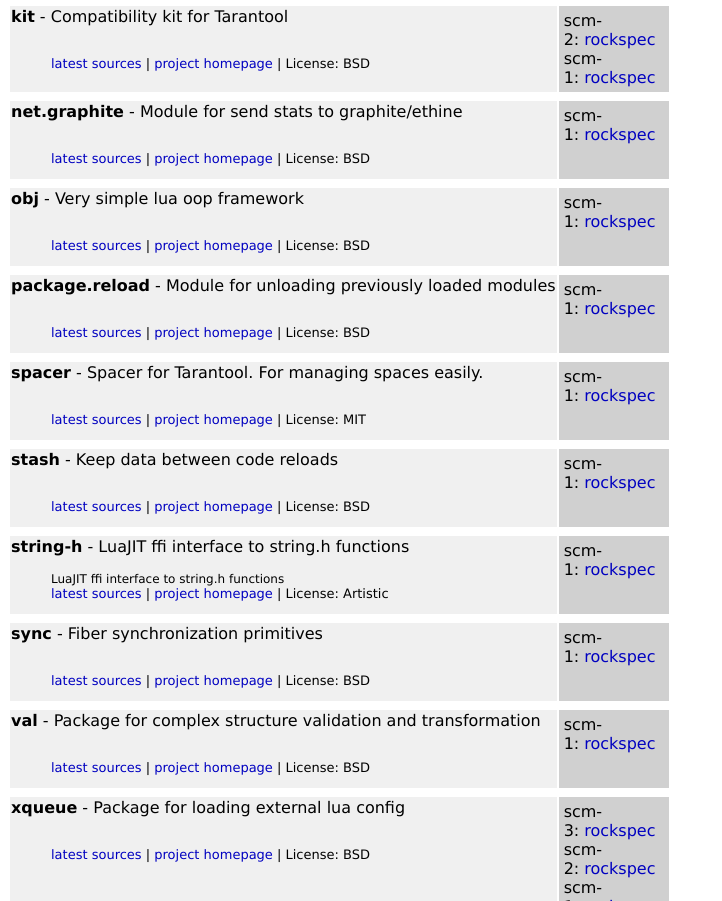
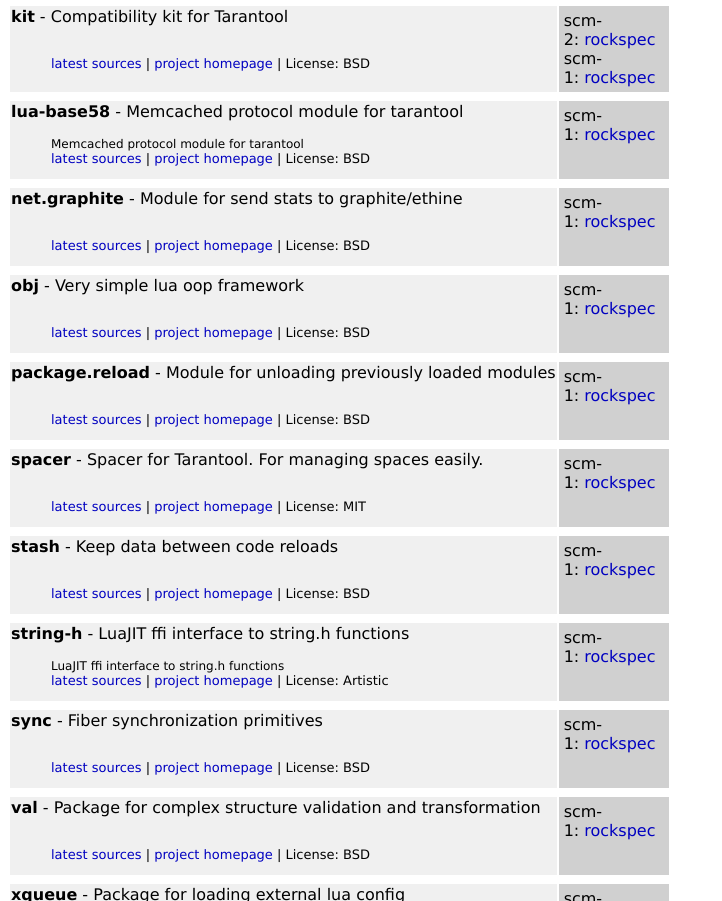
Before and after one commit to moonlibs/rocks, a plain HTML site: page index.html in a window 1280 px wide. Shown: the part 1056-1957 px from the top of the page, without its empty margins (0-722 px from the left). Drawn offline with Linux system fonts and the light colour scheme.

Commit message:
Added Mons/lua-base58

```diff
--- a/index.html
+++ b/index.html
@@ -150,6 +150,15 @@ scm-1:&nbsp;<a href="http-scm-1.rockspec">rockspec</a><br/>1.0.2-1:&nbsp;<a href
 scm-2:&nbsp;<a href="kit-scm-2.rockspec">rockspec</a><br/>scm-1:&nbsp;<a href="kit-scm-1.rockspec">rockspec</a><br/></td></tr>
 <tr><td colspan="2" class="spacer"></td></tr>
 <td class="package">
+<p><a name="lua-base58"></a><a href="#lua-base58" class="pkg"><b>lua-base58</b></a> - Memcached protocol module for tarantool<br/>
+</p><blockquote><p> Memcached protocol module for tarantool <br/>
+
+<font size="-1"><a href="git://github.com/Mons/lua-base58.git">latest sources</a> | <a href="https://github.com/Mons/lua-base58.git" target="_blank">project homepage</a> | License: BSD</font></p>
+</blockquote></a></td>
+<td class="version">
+scm-1:&nbsp;<a href="lua-base58-scm-1.rockspec">rockspec</a><br/></td></tr>
+<tr><td colspan="2" class="spacer"></td></tr>
+<td class="package">
 <p><a name="net.graphite"></a><a href="#net.graphite" class="pkg"><b>net.graphite</b></a> - Module for send stats to graphite/ethine<br/>
 </p><blockquote><p><br/>
 
```
Also changed, not shown: 10 other files.
